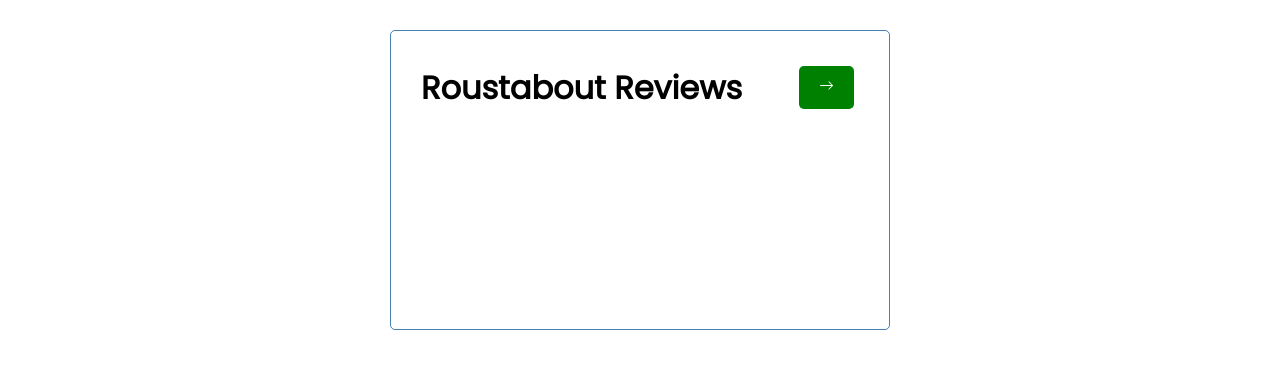
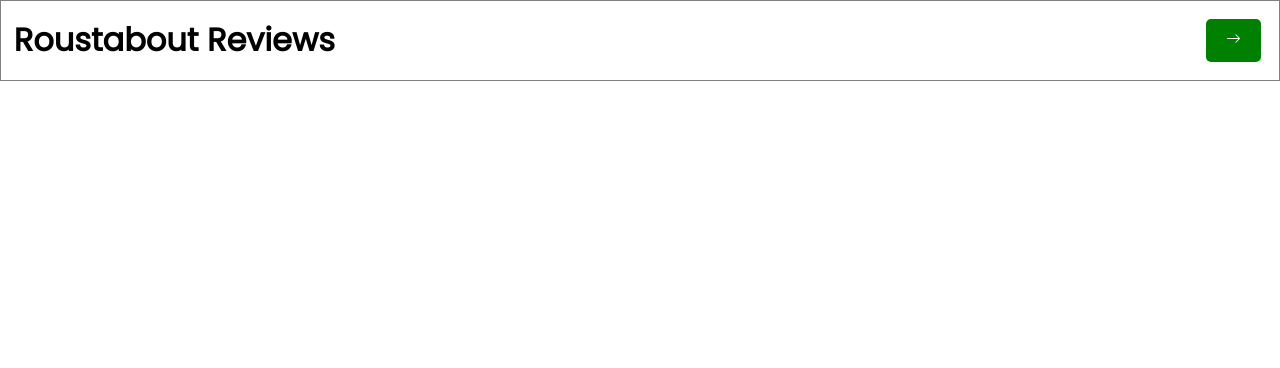
Before and after one commit to dimi-tree-v/roustabout-reviews-ui, a React (Create React App) app: page / in a window 1280 px wide. Shown: the top 368 px of the page. Built offline with nearby package versions, Linux system fonts and the light colour scheme.

Commit message:
Added bootstrap and styling choices

```diff
--- a/package.json
+++ b/package.json
@@ -7,6 +7,7 @@
     "@testing-library/react": "^11.2.6",
     "@testing-library/user-event": "^12.8.3",
     "react": "^17.0.2",
+    "react-bootstrap-icons": "^1.4.0",
     "react-dom": "^17.0.2",
     "react-scripts": "4.0.3",
     "web-vitals": "^1.1.1"
--- a/src/index.css
+++ b/src/index.css
@@ -11,20 +11,18 @@ body {
 }
 
 .container {
-  max-width: 500px;
-  margin: 30px auto;
+  max-width: 100%;
+  margin: auto;
   overflow: auto;
-  min-height: 300px;
-  border: 1px solid steelblue;
-  padding: 30px;
-  border-radius: 5px;
+  min-height: 4%;
+  border: 1px solid grey;
+  padding: 1%;
 }
 
 .header {
   display: flex;
   justify-content: space-between;
   align-items: center;
-  margin-bottom: 20px;
 }
 
 .btn {
@@ -53,60 +51,3 @@ body {
   display: block;
   width: 100%;
 }
-
-.task {
-  background: #f4f4f4;
-  margin: 5px;
-  padding: 10px 20px;
-  cursor: pointer;
-}
-
-.task.reminder {
-  border-left: 5px solid green;
-}
-
-.task h3 {
-  display: flex;
-  align-items: center;
-  justify-content: space-between;
-}
-
-.add-form {
-  margin-bottom: 40px;
-}
-
-.form-control {
-  margin: 20px 0;
-}
-
-.form-control label {
-  display: block;
-}
-
-.form-control input {
-  width: 100%;
-  height: 40px;
-  margin: 5px;
-  padding: 3px 7px;
-  font-size: 17px;
-}
-
-.form-control-check {
-  display: flex;
-  align-items: center;
-  justify-content: space-between;
-}
-
-.form-control-check label {
-  flex: 1;
-}
-
-.form-control-check input {
-  flex: 2;
-  height: 20px;
-}
-
-footer {
-  margin-top: 30px;
-  text-align: center;
-}
```
